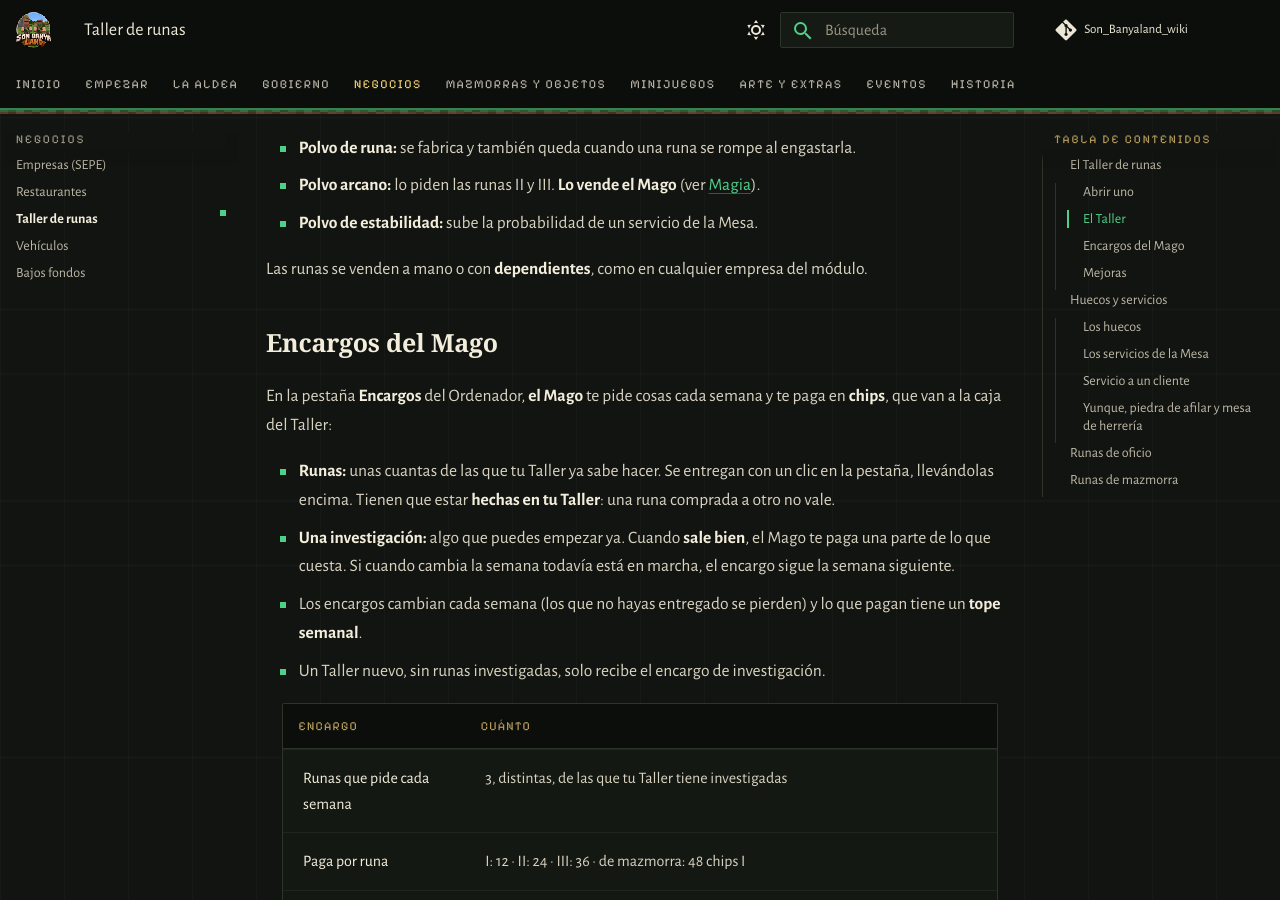
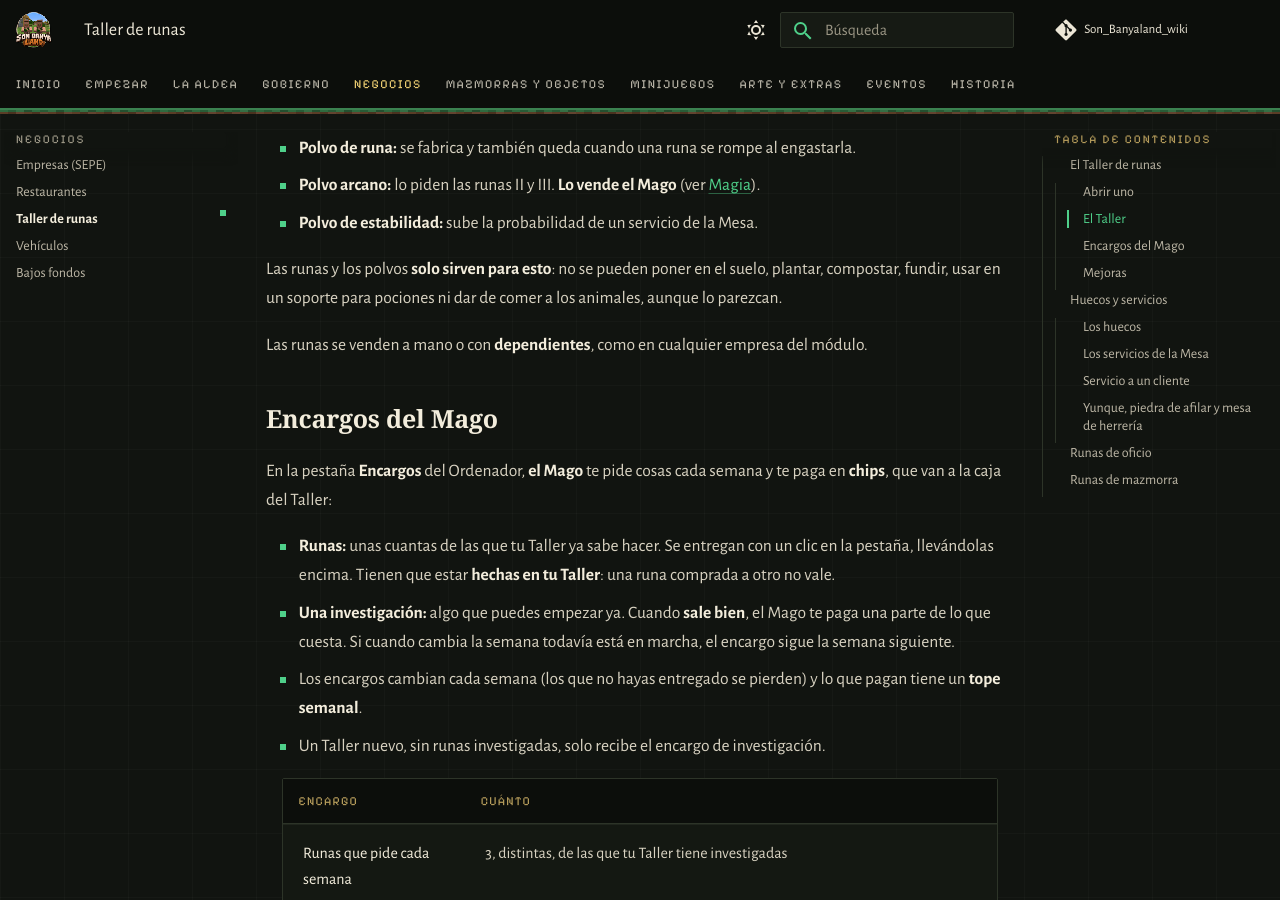
Before and after one commit to PigPilgrim/Son_Banyaland_wiki, an MkDocs documentation site: the page built from docs/runas.md, in a window 1280 px wide and 900 px high, scrolled down 2092 px. Built offline with MkDocs 1.6.1 and Material for MkDocs 9.7.7, drawn with Linux system fonts in a browser that asks for light colours; some web fonts are replaced; comment, search, counter and statistics services are not loaded.

Commit message:
Runas: solo sirven como runas; Empresas: lo que vuelve espera a que salgas de los minijuegos
Co-Authored-By: Claude Opus 5.5 <noreply@anthropic.com>

```diff
--- a/docs/empresas.md
+++ b/docs/empresas.md
@@ -52,7 +52,8 @@ Algunos tipos de empresa (de momento, el [Restaurante](restaurantes.md) y el [Ta
 al elegir la caja y que se pone **cerca de la caja**. Desde él se lleva la empresa.
 
 - Solo lo **ponen, usan y quitan** el dueño y los empleados con permiso. No lo rompen explosiones, pistones ni agua.
-- Si se rompe, el Ordenador **vuelve al dueño** (si no está conectado, al entrar). Si la empresa **cierra**, el
+- Si se rompe, el Ordenador **vuelve al dueño** (si no está conectado, al entrar; si está en los minijuegos, al
+  volver). Si la empresa **cierra**, el
   Ordenador desaparece y se devuelve lo que corresponda (investigaciones a medias, escaparates, las chips que no
   cabían en la caja...).
 - Tiene pestañas: **Estado**, **Investigar**, **Mejoras** y **Personal**, y cada tipo puede tener alguna más.
--- a/docs/runas.md
+++ b/docs/runas.md
@@ -43,6 +43,9 @@ el nombre de tu Taller. Además, sin investigar nada:
 - **Polvo de runa:** se fabrica y también queda cuando una runa se rompe al engastarla.
 - **Polvo arcano:** lo piden las runas II y III. **Lo vende el Mago** (ver [Magia](magia.md)).
 - **Polvo de estabilidad:** sube la probabilidad de un servicio de la Mesa.
+
+Las runas y los polvos **solo sirven para esto**: no se pueden poner en el suelo, plantar, compostar, fundir, usar en un
+soporte para pociones ni dar de comer a los animales, aunque lo parezcan.
 
 Las runas se venden a mano o con **dependientes**, como en cualquier empresa del módulo.
 
```
